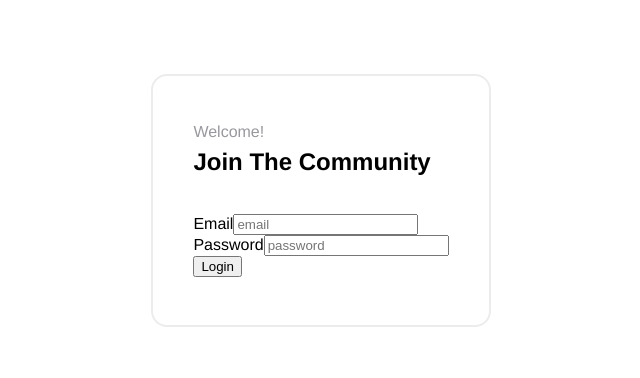
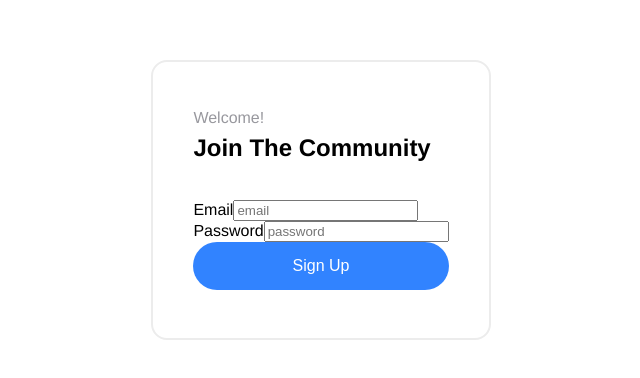
Before and after one commit to emillemc/react-context-api, a React (Vite) app: page / in a window 1280 px wide. Shown: the part 200-578 px from the top of the page, without its empty margins (319-959 px from the left). Built offline with nearby package versions, Linux system fonts and the light colour scheme; no server answers.

Commit message:
feat(button): add component

```diff
--- /dev/null
+++ b/src/components/Button/index.tsx
@@ -0,0 +1,16 @@
+import { ButtonStyled } from "./style";
+
+interface ButtonPros {
+  type?: "button" | "submit" | "reset" | undefined;
+  title?: string;
+}
+const Button = (props: ButtonPros) => {
+  const { type, title } = props;
+  return (
+    <>
+      <ButtonStyled type={type}>{title}</ButtonStyled>
+    </>
+  );
+};
+
+export default Button;
--- /dev/null
+++ b/src/components/Button/style.tsx
@@ -0,0 +1,14 @@
+import styled from "styled-components";
+
+export const ButtonStyled = styled.button`
+  border-radius: 24px;
+  width: 100%;
+  background: #3183ff;
+  font-style: normal;
+  font-weight: 500;
+  font-size: 16px;
+  line-height: 20px;
+  color: #ffffff;
+  padding: 14px 0;
+  border: 0;
+`;
--- a/src/components/Form/Login/index.tsx
+++ b/src/components/Form/Login/index.tsx
@@ -2,6 +2,7 @@ import { useForm } from "react-hook-form";
 import { yupResolver } from "@hookform/resolvers/yup";
 import * as yup from "yup";
 import { useAuth } from "../../../contexts/AuthContext";
+import Button from "../../Button";
 
 type FormValues = {
   email: string;
@@ -41,7 +42,7 @@ const FormLogin = () => {
           <input placeholder="password" type="password" {...register("password")} />
           {errors.password && <p>{errors.password.message}</p>}
         </div>
-        <button type="submit">Login</button>
+        <Button type="submit" title="Sign Up" />
       </form>
     </div>
   );
```
Also changed, not shown: src/services/api.ts (+7 -6 lines).
